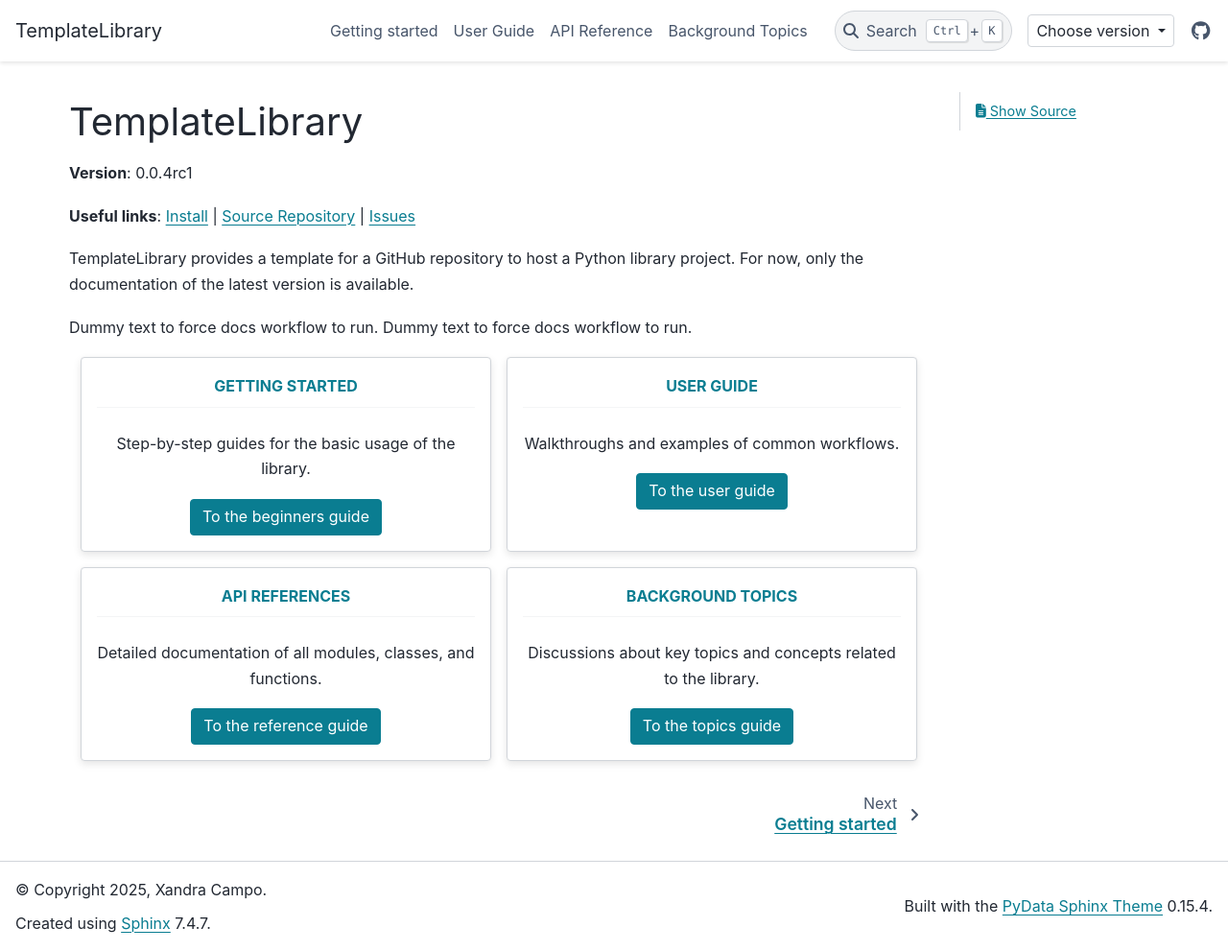
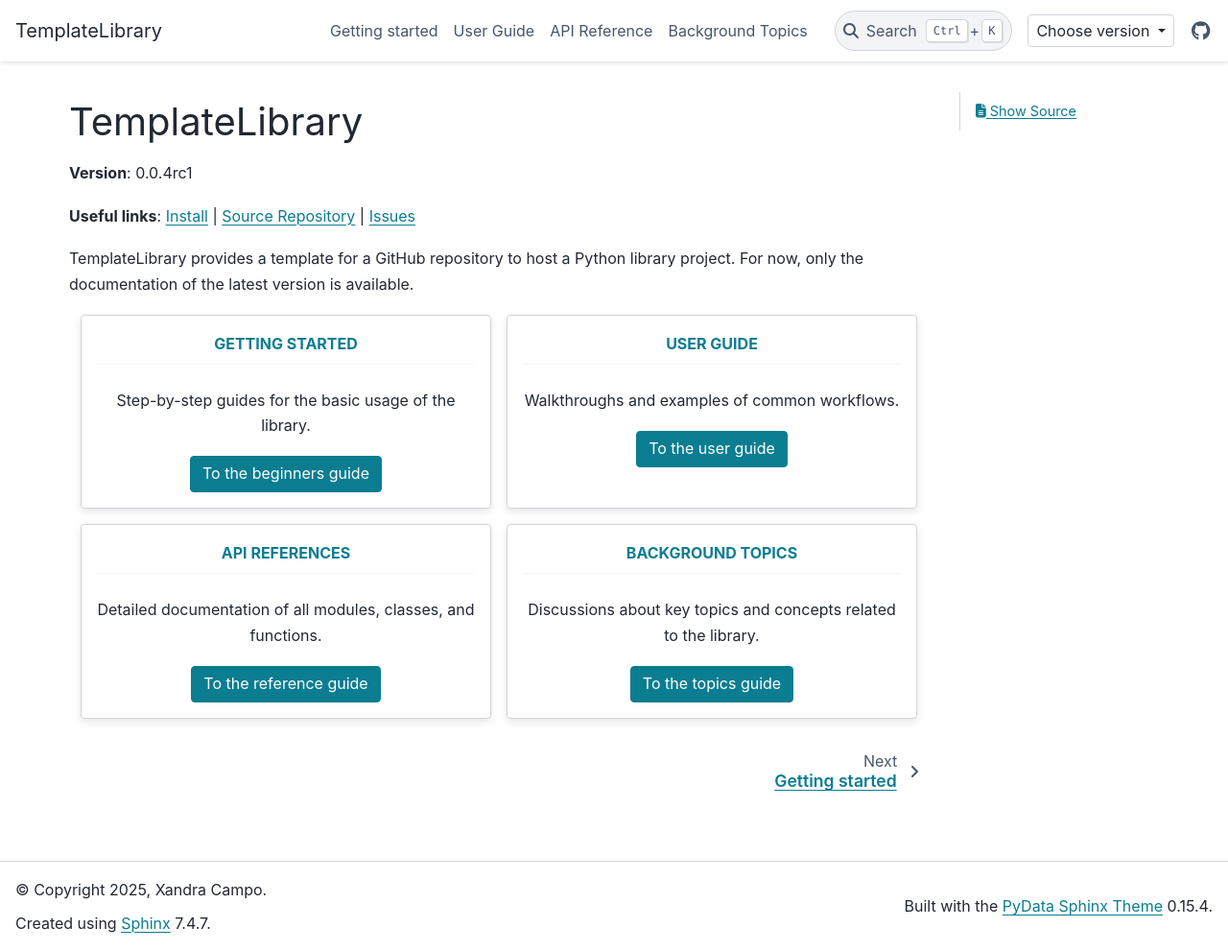
Before and after one commit to xandratxan/template-library, a Sphinx documentation site: the page built from docs/source/index.rst, in a window 1280 px wide and 991 px high. Shown: the whole window at 96% size. Built offline with Sphinx 7.4.7 and the PyData theme 0.15.4, drawn with Linux system fonts in a browser that asks for light colours.

```diff
--- a/docs/source/index.rst
+++ b/docs/source/index.rst
@@ -12,8 +12,6 @@
 
 TemplateLibrary provides a template for a GitHub repository to host a Python library project.
 For now, only the documentation of the latest version is available.
-
-Dummy text to force docs workflow to run. Dummy text to force docs workflow to run.
 
 .. grid:: 2
    :gutter: 3
```
